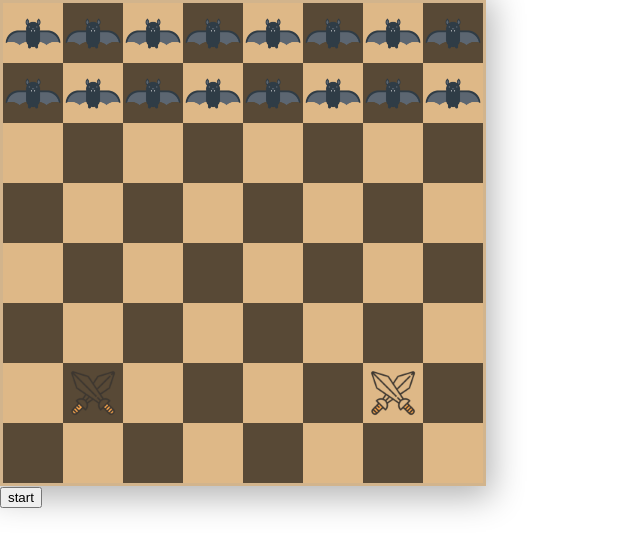
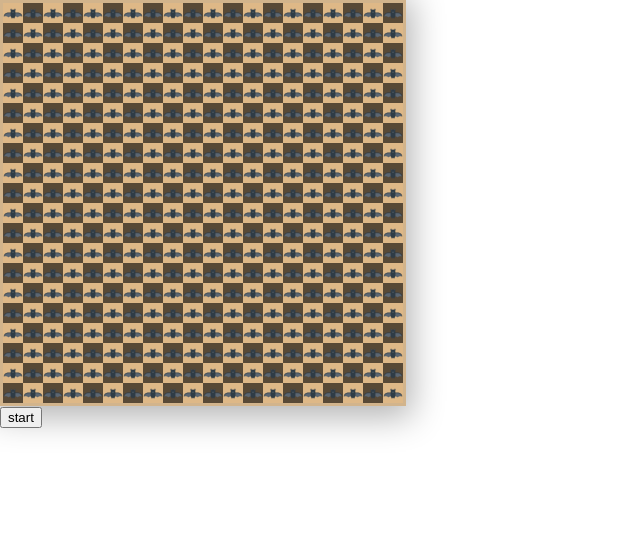
Before and after one commit to yuqi17/killing-the-virtus, a React (Create React App) app: page / in a window 1280 px wide. Shown: the top 552 px of the page, without its empty margins (0-640 px from the left). Built offline with nearby package versions, Linux system fonts and the light colour scheme.

Commit message:
动态大小

```diff
--- a/src/components/ChessBoard/ChessBoard.js
+++ b/src/components/ChessBoard/ChessBoard.js
@@ -9,20 +9,33 @@ import ChessMan from '../ChessMan/ChessMan'
 // 点击格子事件保证准确触发
 // 二维数组若要做备忘录模式，需要深拷贝[...arr],slice(0) 都是浅拷贝
 // 事件是先从子元素开始冒泡的,如果子元素停止冒泡,父组件同样的事件不会触发
-const CELL_SIZE = 60;
-const BOARD_SIZE = 480;
+const CELL_SIZE = 20;
+const BOARD_SIZE = CELL_SIZE * 20;
 
 export default class ChessBoard extends Component {
 
   mapArr = [
-    [1, 1, 1, 1, 1, 1, 1, 1],
-    [1, 1, 1, 1, 1, 1, 1, 1],
-    [0, 0, 0, 0, 0, 0, 0, 0],
-    [0, 0, 0, 0, 0, 0, 0, 0],
-    [0, 0, 0, 0, 0, 0, 0, 0],
-    [0, 0, 0, 0, 0, 0, 0, 0],
-    [0, 2, 0, 0, 0, 0, 2, 0],
-    [0, 0, 0, 0, 0, 0, 0, 0]
+    [1, 1, 1, 1, 1, 1, 1, 1, 1, 1, 1, 1, 1, 1, 1, 1, 1, 1, 1, 1],
+    [1, 1, 1, 1, 1, 1, 1, 1, 1, 1, 1, 1, 1, 1, 1, 1, 1, 1, 1, 1],
+    [1, 1, 1, 1, 1, 1, 1, 1, 1, 1, 1, 1, 1, 1, 1, 1, 1, 1, 1, 1],
+    [1, 1, 1, 1, 1, 1, 1, 1, 1, 1, 1, 1, 1, 1, 1, 1, 1, 1, 1, 1],
+    [1, 1, 1, 1, 1, 1, 1, 1, 1, 1, 1, 1, 1, 1, 1, 1, 1, 1, 1, 1],
+    [1, 1, 1, 1, 1, 1, 1, 1, 1, 1, 1, 1, 1, 1, 1, 1, 1, 1, 1, 1],
+    [1, 1, 1, 1, 1, 1, 1, 1, 1, 1, 1, 1, 1, 1, 1, 1, 1, 1, 1, 1],
+    [1, 1, 1, 1, 1, 1, 1, 1, 1, 1, 1, 1, 1, 1, 1, 1, 1, 1, 1, 1],
+    [1, 1, 1, 1, 1, 1, 1, 1, 1, 1, 1, 1, 1, 1, 1, 1, 1, 1, 1, 1],
+    [1, 1, 1, 1, 1, 1, 1, 1, 1, 1, 1, 1, 1, 1, 1, 1, 1, 1, 1, 1],
+    [1, 1, 1, 1, 1, 1, 1, 1, 1, 1, 1, 1, 1, 1, 1, 1, 1, 1, 1, 1],
+    [1, 1, 1, 1, 1, 1, 1, 1, 1, 1, 1, 1, 1, 1, 1, 1, 1, 1, 1, 1],
+    [1, 1, 1, 1, 1, 1, 1, 1, 1, 1, 1, 1, 1, 1, 1, 1, 1, 1, 1, 1],
+    [1, 1, 1, 1, 1, 1, 1, 1, 1, 1, 1, 1, 1, 1, 1, 1, 1, 1, 1, 1],
+    [1, 1, 1, 1, 1, 1, 1, 1, 1, 1, 1, 1, 1, 1, 1, 1, 1, 1, 1, 1],
+    [1, 1, 1, 1, 1, 1, 1, 1, 1, 1, 1, 1, 1, 1, 1, 1, 1, 1, 1, 1],
+    [1, 1, 1, 1, 1, 1, 1, 1, 1, 1, 1, 1, 1, 1, 1, 1, 1, 1, 1, 1],
+    [1, 1, 1, 1, 1, 1, 1, 1, 1, 1, 1, 1, 1, 1, 1, 1, 1, 1, 1, 1],
+    [1, 1, 1, 1, 1, 1, 1, 1, 1, 1, 1, 1, 1, 1, 1, 1, 1, 1, 1, 1],
+    [1, 1, 1, 1, 1, 1, 1, 1, 1, 1, 1, 1, 1, 1, 1, 1, 1, 1, 1, 1],
+
   ]
 
   selectedChessMan = null
```
